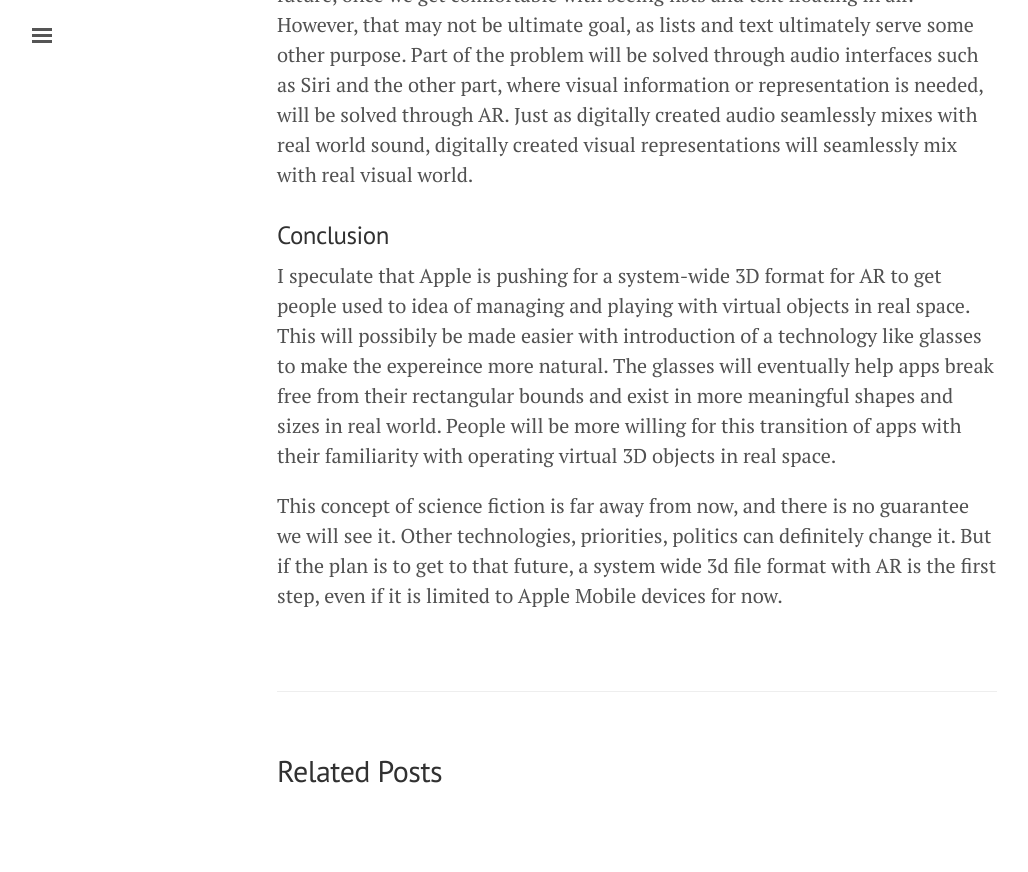
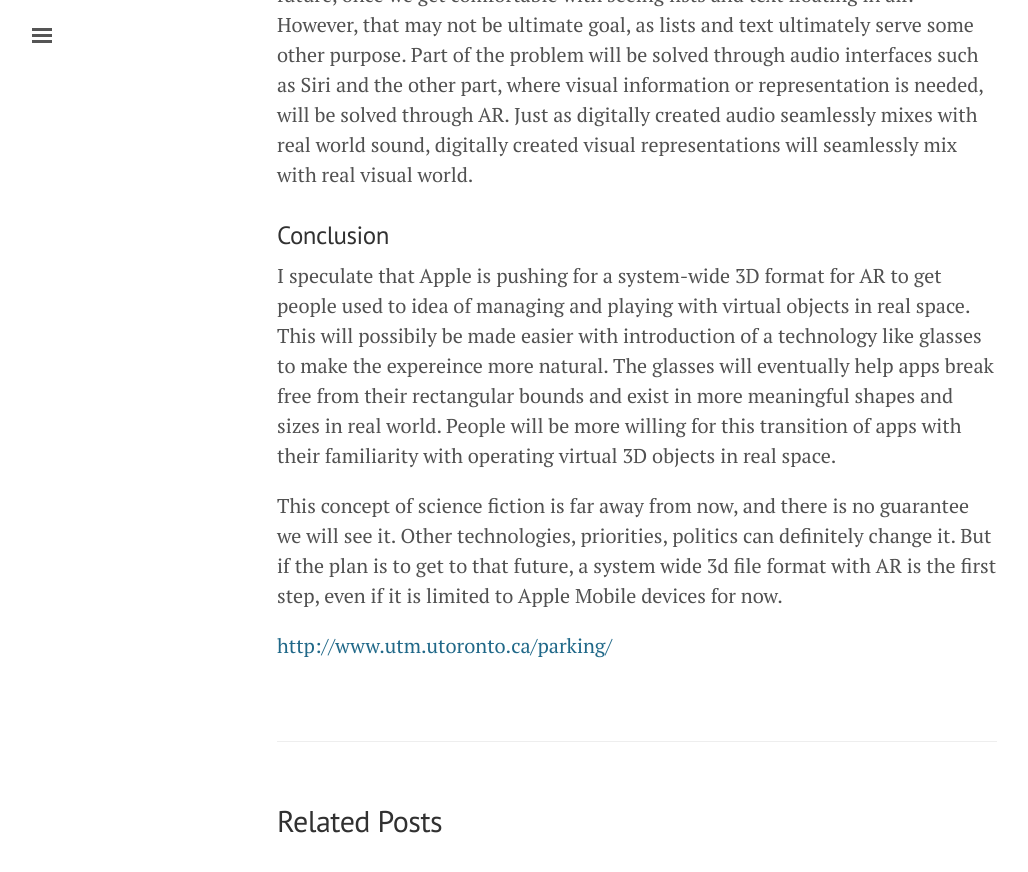
Before and after one commit to traysr/trayser, a Jekyll site: the page built from _posts/2018-06-09-AR_USDZ_Files.md, in a window 1280 px wide and 900 px high, scrolled down 4756 px. Shown: the top 872 px of the window, without its empty margins (3-1031 px from the left). Built offline with Jekyll 4.4.1, drawn with Linux system fonts in a browser that asks for light colours; some web fonts are replaced; before the commit the page ends 5606 px from its top, so only the background shows below that; part of the change alters nothing that is shown.

Commit message:
Testing problems with no opener noreferer links in safari

```diff
--- a/_posts/2018-06-09-AR_USDZ_Files.md
+++ b/_posts/2018-06-09-AR_USDZ_Files.md
@@ -50,3 +50,5 @@ This concept of science fiction is far away from now, and there is no guarantee
 [3]:	https://www.cultofmac.com/246312/jony-ive-explains-why-he-decided-to-gut-skeuomorphism-out-of-ios/
 [4]:	https://www.theguardian.com/science/2016/oct/20/rubber-hand-illusion-reveals-how-the-brain-understands-the-body
 [5]:	https://en.wikipedia.org/wiki/Uncanny_valley
+
+<a href="http://www.utm.utoronto.ca/parking/" rel="noopener noreferrer" target="_blank"><span lang="EN-CA">http://www.utm.utoronto.ca/parking/</span></a>
```
